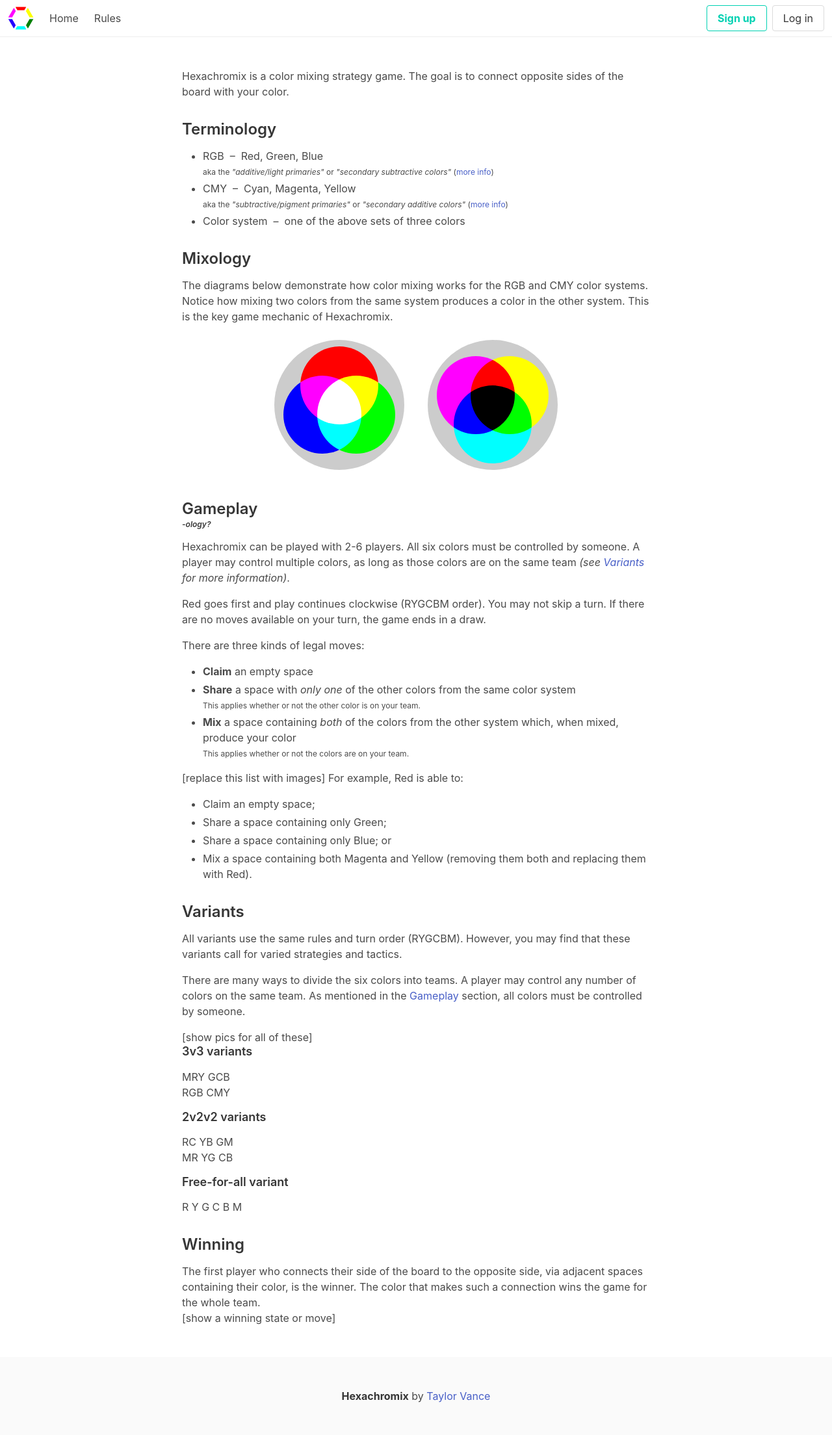
After one commit to taylorvance/hexachromixio, a Django app: page /rules in a window 1280 px wide. The commit adds this page. Shown: the whole page at 65% size. Run offline with Django 3.2, Linux system fonts and the light colour scheme.

Commit message:
Full template for rules, rearranged some urls, added favicon

```diff
--- a/hexachromix/templates/hexachromix/landing_page.html
+++ /dev/null
@@ -1,5 +0,0 @@
-{% extends 'base.html' %}
-
-{% block content %}
-This is the landing page (per the "hexachromix" app)
-{% endblock content %}
--- a/hexachromix/urls.py
+++ b/hexachromix/urls.py
@@ -3,5 +3,5 @@ from django.urls import path
 from . import views
 
 urlpatterns = [
-    path('', views.landing_page, name='landing_page'),
+    path('create_or_join', views.create_or_join, name='create_or_join'),
 ]
--- a/hexachromix/views.py
+++ b/hexachromix/views.py
@@ -1,5 +1,9 @@
 from django.shortcuts import render
 from django.http import HttpResponse
 
+
 def landing_page(request):
     return render(request, 'hexachromix/landing_page.html')
+
+def create_or_join(request):
+    return HttpResponse("creating game "+request.POST['game_name'])
--- a/hexachromixio/settings.py
+++ b/hexachromixio/settings.py
@@ -119,3 +119,6 @@ USE_TZ = True
 # https://docs.djangoproject.com/en/3.1/howto/static-files/
 
 STATIC_URL = '/static/'
+STATICFILES_DIRS = [
+    BASE_DIR / "static",
+]
--- a/hexachromixio/urls.py
+++ b/hexachromixio/urls.py
@@ -15,8 +15,13 @@ Including another URLconf
 """
 from django.contrib import admin
 from django.urls import path, include
+from django.views.generic import TemplateView
 
 urlpatterns = [
     path('admin/', admin.site.urls),
-    path('', include('hexachromix.urls')),
+
+    path('', TemplateView.as_view(template_name='landing_page.html')),
+    path('rules', TemplateView.as_view(template_name='rules.html')),
+
+    path('game/', include('hexachromix.urls')),
 ]
--- a/templates/base.html
+++ b/templates/base.html
@@ -5,6 +5,9 @@
 	<meta name="viewport" content="width=device-width, initial-scale=1">
 
 	<title>{% block title %}{{ title|default:"Hexachromix" }}{% endblock title %}</title>
+
+	{% load static %}
+	<link rel="shortcut icon" type="image/png" href="{% static 'img/favicon.ico' %}"/>
 
 	<link rel="stylesheet" href="https://cdn.jsdelivr.net/npm/bulma@0.9.0/css/bulma.min.css">
 	<script src="https://code.jquery.com/jquery-3.5.1.min.js" integrity="sha256-9/aliU8dGd2tb6OSsuzixeV4y/faTqgFtohetphbbj0=" crossorigin="anonymous"></script>
@@ -40,8 +43,7 @@
 			<div class="navbar-brand">
 				<a href="/" class="navbar-item">
 					<figure class="image">
-						{% load static %}
-						<img src="{% static "img/logo.png" %}" alt="Logo" style="width:auto">
+						<img src="{% static 'img/logo.png' %}" alt="Hexachromix" style="width:auto">
 					</figure>
 				</a>
 
@@ -54,8 +56,8 @@
 
 			<div id="navMenu" class="navbar-menu">
 				<div class="navbar-start">
-					<a href="/play" class="navbar-item">Play</a>
-					<a href="/about" class="navbar-item">About</a>
+					<a href="/" class="navbar-item">Home</a>
+					<a href="/rules" class="navbar-item">Rules</a>
 				</div>
 
 				<div class="navbar-end">
@@ -71,7 +73,11 @@
 
 		<section class="section">
 			<div class="container">
-				{% block content %}<p>placeholder content...</p>{% endblock content %}
+				<div class="columns is-centered">
+					<div class="column is-narrow">
+						{% block content %}<p>placeholder content...</p>{% endblock content %}
+					</div>
+				</div>
 			</div>
 		</section>
 	</div>
--- /dev/null
+++ b/templates/rules.html
@@ -0,0 +1,133 @@
+{% extends 'base.html' %}
+
+{% block content %}
+<div class="content" style="max-width:45rem">
+	<p>Hexachromix is a color mixing strategy game. The goal is to connect opposite sides of the board with your color.</p>
+
+
+	<h3 id="terminology">Terminology</h3>
+	<ul>
+		<li>
+			RGB&nbsp;&nbsp;&ndash;&nbsp;&nbsp;Red, Green, Blue
+			<p class="help">
+				aka the <i>"additive/light primaries"</i> or <i>"secondary subtractive colors"</i>
+				(<a href="https://en.wikipedia.org/wiki/Additive_color" target="_blank">more info</a>)
+			</p>
+		</li>
+		<li>
+			CMY&nbsp;&nbsp;&ndash;&nbsp;&nbsp;Cyan, Magenta, Yellow
+			<p class="help">
+				aka the <i>"subtractive/pigment primaries"</i> or <i>"secondary additive colors"</i>
+				(<a href="https://en.wikipedia.org/wiki/Subtractive_color" target="_blank">more info</a>)
+			</p>
+		</li>
+		<li>Color system&nbsp;&nbsp;&ndash;&nbsp;&nbsp;one of the above sets of three colors</li>
+	</ul>
+
+
+	<h3 id="mixology">Mixology</h3>
+	<p>
+		The diagrams below demonstrate how color mixing works for the RGB and CMY color systems.
+		Notice how mixing two colors from the same system produces a color in the other system.
+		This is the key game mechanic of Hexachromix.
+	</p>
+	<div class="has-text-centered">
+		<svg width="200" height="200" viewbox="-1 -1 2 2" style="margin:0.5rem 1rem">
+			<circle cx="0" cy="0" r="1" fill="#ccc"/>
+			<g style="isolation:isolate">
+				<circle cx="0" cy="-0.3" r="0.6" fill="#f00" style="mix-blend-mode:screen"/>
+				<circle cx="0.26" cy="0.15" r="0.6" fill="#0f0" style="mix-blend-mode:screen"/>
+				<circle cx="-0.26" cy="0.15" r="0.6" fill="#00f" style="mix-blend-mode:screen"/>
+			</g>
+		</svg>
+
+		<svg width="200" height="200" viewbox="-1 -1 2 2" style="margin:0.5rem 1rem">
+			<circle cx="0" cy="0" r="1" fill="#ccc"/>
+			<g style="isolation:isolate">
+				<circle cx="-0.26" cy="-0.15" r="0.6" fill="#f0f" style="mix-blend-mode:multiply"/>
+				<circle cx="0.26" cy="-0.15" r="0.6" fill="#ff0" style="mix-blend-mode:multiply"/>
+				<circle cx="0" cy="0.3" r="0.6" fill="#0ff" style="mix-blend-mode:multiply"/>
+			</g>
+		</svg>
+	</div>
+
+
+	<h3 id="gameplay">
+		Gameplay
+		<i class="help">-ology?</i>
+	</h3>
+	<p>
+		Hexachromix can be played with 2-6 players.
+		All six colors must be controlled by someone.
+		A player may control multiple colors, as long as those colors are on the same team <i>(see <a href="#variants">Variants</a> for more information)</i>.
+	</p>
+	<p>
+		Red goes first and play continues clockwise (RYGCBM order).
+		You may not skip a turn. If there are no moves available on your turn, the game ends in a draw.
+	</p>
+
+	<p>
+		There are three kinds of legal moves:
+		<ul>
+			<li><b>Claim</b> an empty space</li>
+			<li>
+				<b>Share</b> a space with <i>only one</i> of the other colors from the same color system
+				<p class="help">This applies whether or not the other color is on your team.</p>
+			</li>
+			<li>
+				<b>Mix</b> a space containing <i>both</i> of the colors from the other system which, when mixed, produce your color
+				<p class="help">This applies whether or not the colors are on your team.</p>
+			</li>
+		</ul>
+	</p>
+
+	<p>
+		[replace this list with images]
+		For example, Red is able to:
+		<ul>
+			<li>Claim an empty space;</li>
+			<li>Share a space containing only Green;</li>
+			<li>Share a space containing only Blue; or</li>
+			<li>Mix a space containing both Magenta and Yellow (removing them both and replacing them with Red).</li>
+		</ul>
+	</p>
+
+
+	<h3 id="variants">Variants</h3>
+	<p>
+		All variants use the same rules and turn order (RYGCBM).
+		However, you may find that these variants call for varied strategies and tactics.
+	</p>
+	<p>
+		There are many ways to divide the six colors into teams.
+		A player may control any number of colors on the same team.
+		As mentioned in the <a href="#gameplay">Gameplay</a> section, all colors must be controlled by someone.
+	</p>
+
+	[show pics for all of these]
+	<h5>3v3 variants</h5>
+	<p>
+		MRY GCB
+		<br>RGB CMY
+	</p>
+
+	<h5>2v2v2 variants</h5>
+	<p>
+		RC YB GM
+		<br>MR YG CB
+	</p>
+
+	<h5>Free-for-all variant</h5>
+	<p>
+		R Y G C B M
+	</p>
+
+
+	<h3 id="winning">Winning</h3>
+	<p>
+		The first player who connects their side of the board to the opposite side, via adjacent spaces containing their color, is the winner.
+		The color that makes such a connection wins the game for the whole team.
+	</p>
+	[show a winning state or move]
+</div>
+{% endblock content %}
```
Also changed, not shown: templates/landing_page.html (added, +16 -0 lines), static/img/favicon.ico (added).
